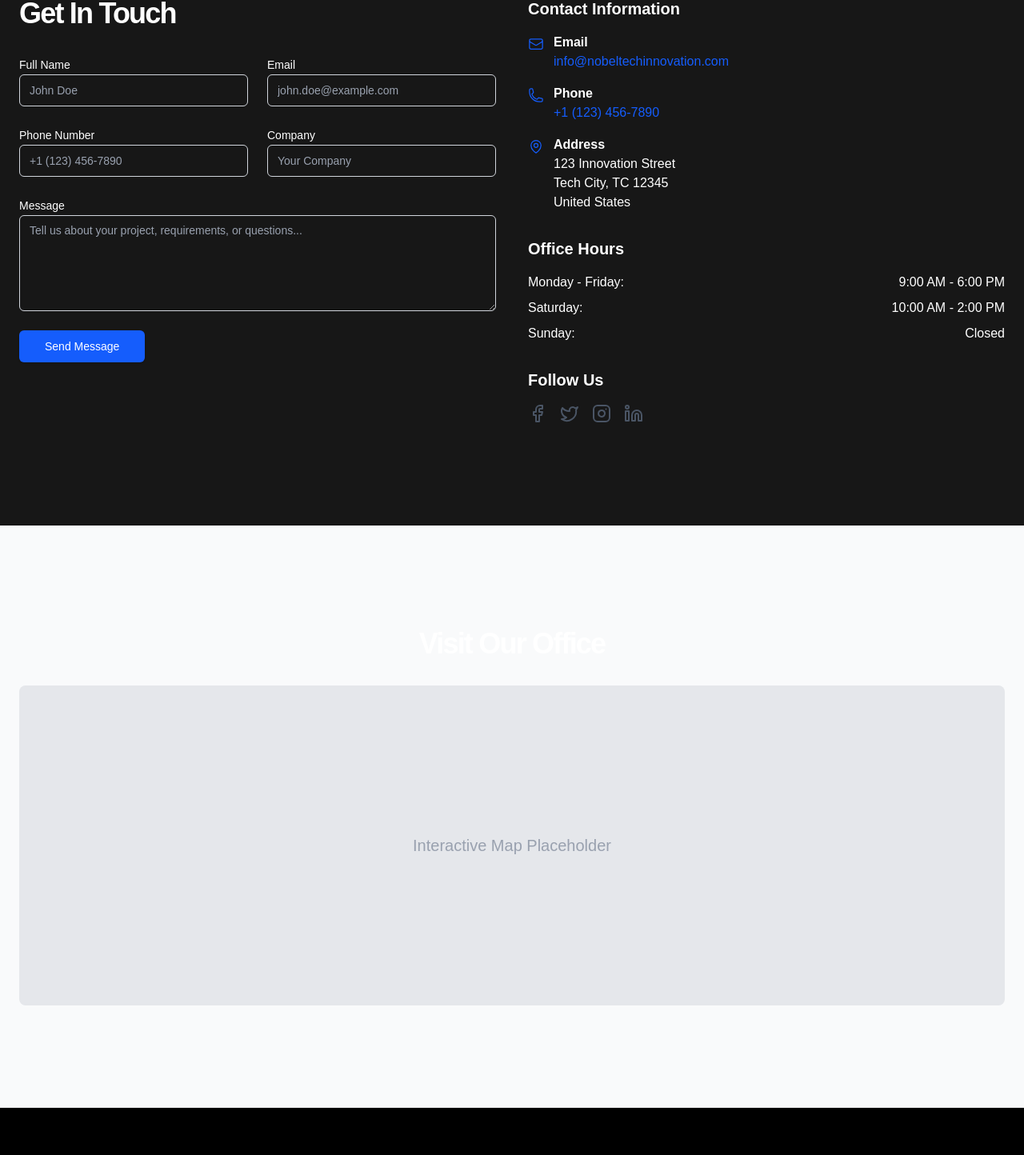
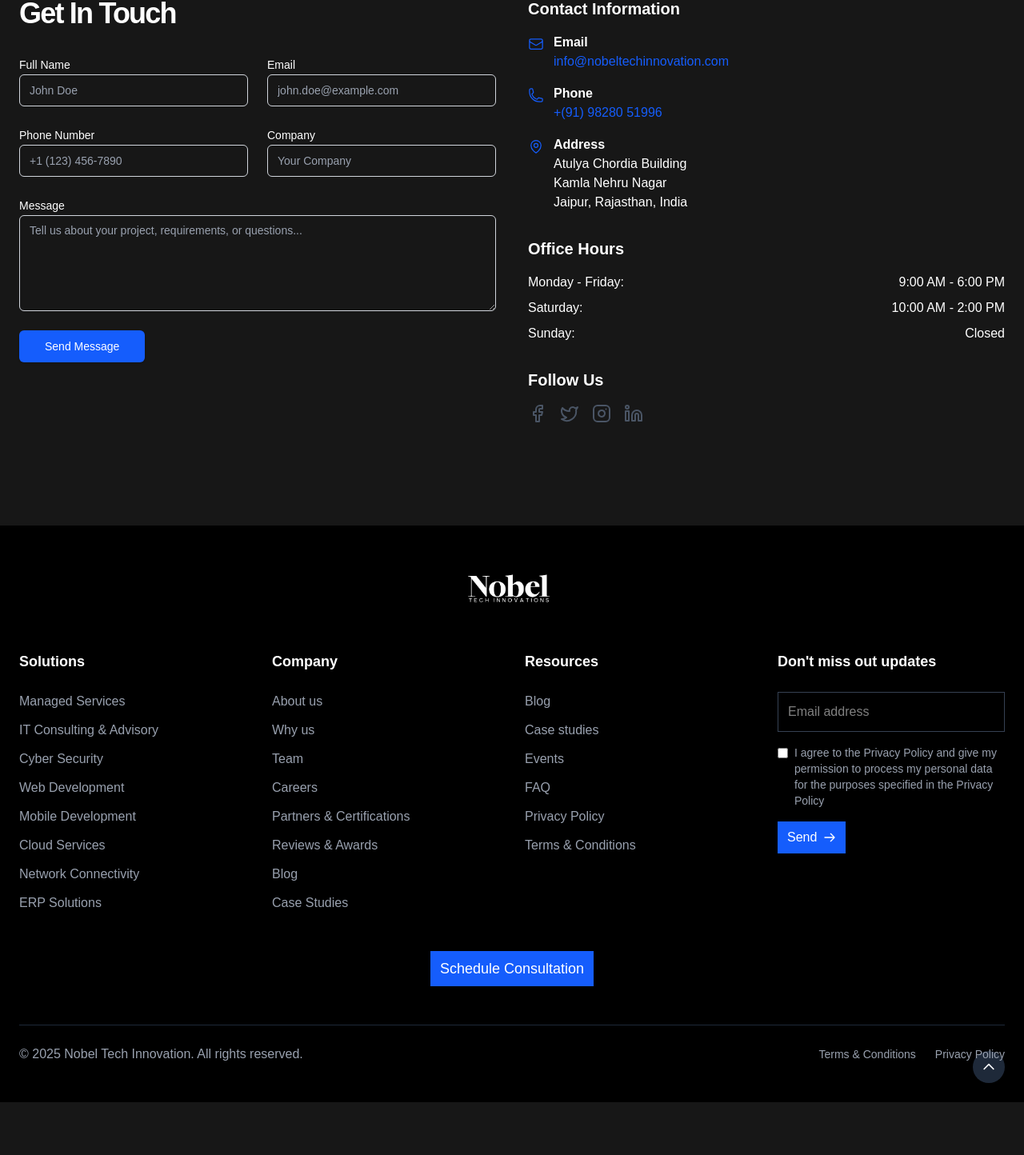
Before and after one commit to NobelTechInnovations/nobel-it-web-nextjs, a Next.js app: page /contact in a window 1280 px wide. Shown: the part 552-1996 px from the top of the page at 80% size. After the commit the page ends 1930 px from the top, so only its background shows below. Built offline with nearby package versions, Linux system fonts and the light colour scheme.

Commit message:
contact us

```diff
--- a/src/app/contact/page.js
+++ b/src/app/contact/page.js
@@ -216,7 +216,7 @@ export default function Contact() {
                     <div>
                       <p className="font-semibold">Phone</p>
                       <a href="tel:+11234567890" className="text-blue-600 hover:underline">
-                        +1 (123) 456-7890
+                        +(91) 98280 51996
                       </a>
                     </div>
                   </div>
@@ -243,9 +243,9 @@ export default function Contact() {
                     <div>
                       <p className="font-semibold">Address</p>
                       <address className="not-italic">
-                        123 Innovation Street<br />
-                        Tech City, TC 12345<br />
-                        United States
+                        Atulya Chordia Building<br />
+                        Kamla Nehru Nagar<br />
+                        Jaipur, Rajasthan, India
                       </address>
                     </div>
                   </div>
@@ -351,7 +351,7 @@ export default function Contact() {
       </section>
 
       {/* Map Section - Placeholder */}
-      <section className="w-full py-12 md:py-24 lg:py-32 bg-gray-50">
+      <section className="w-full py-12 md:py-24 lg:py-32 bg-gray-50 hidden">
         <div className="container px-4 md:px-6 mx-auto">
           <h2 className="text-3xl font-bold tracking-tighter sm:text-4xl mb-8 text-center">
             Visit Our Office
```
